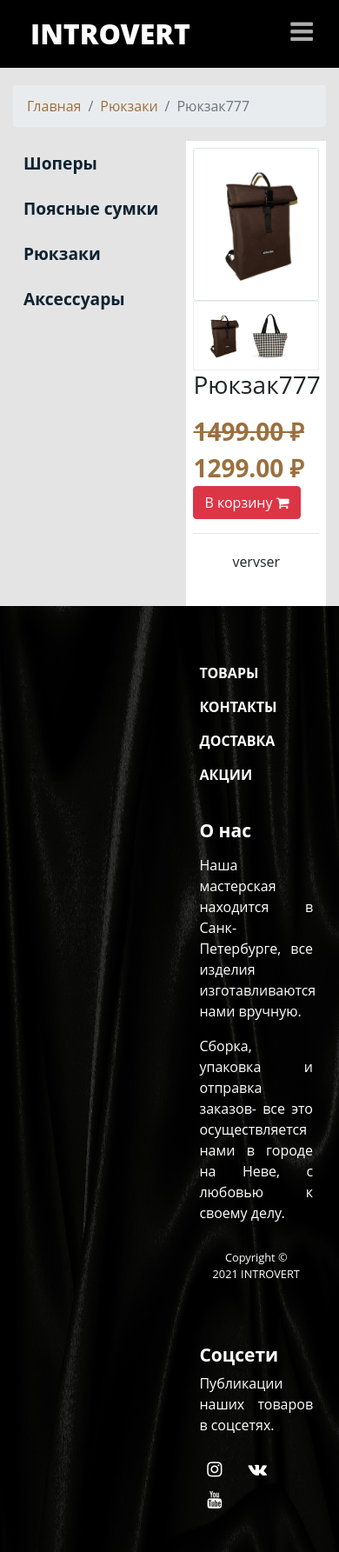
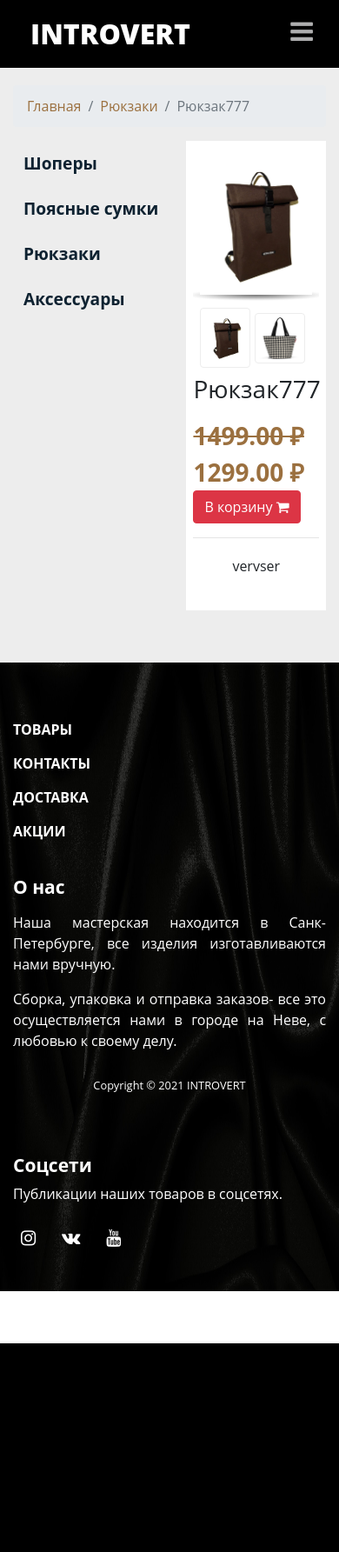
Before and after one commit to rudotcom/electron, a Django app: a page that uses templates/base.html in a window 390 px wide. Shown: the top 1785 px of the page at 87% size. After the commit the page ends 1545 px from the top, so only its background shows below. Run offline with Django 3.2, Linux system fonts and the light colour scheme; data comes from the database, SQL or seed files in the repository; some libraries are stand-ins or nearby versions.

Commit message:
product card

```diff
--- a/static/css/style.css
+++ b/static/css/style.css
@@ -8,7 +8,7 @@ a {
 }
 p { text-align: justify; }
 * { font-family: 'Open Sans', sans-serif; }
-.container { max-width: 1480px; }
+.container { max-width: 1180px; }
 .tm-handwriting-font { font-family: 'Damion', cursive; }
 .tm-top-header {
     /*position: fixed;*/
@@ -17,11 +17,11 @@ p { text-align: justify; }
   background: black;
   color: white;
 }
-input { color: #0E2231}
+input { color: #0E2231; font-size: 12px;}
 
 .tm-site-name, .tm-site-name a, .tm-site-name a:hover {
   color: #FFFFFF;
-  font-weight:bolder;
+  font-weight:900;
   display: inline-block;
   font-size: 32px;
   margin: 0 10px;
@@ -70,6 +70,7 @@ input { color: #0E2231}
           justify-content: space-between;
   padding-top: 10px;
   padding-bottom: 10px;
+    width: 100%;
 }
 .mobile-menu-icon { display: none; }
 .tm-section { margin-bottom: 60px; }
@@ -132,9 +133,9 @@ input { color: #0E2231}
 .category_menu li .active {
     border: 1px solid rgba(100,50,50,.125);
 }
-.light-gray-bg { background-color: #e4e4e4; }
-.tm-main-section { padding-top: 20px; overflow: hidden;}
-.img-thumbnail { padding: 8px; width:400px}
+.light-gray-bg { background-color: #ededed; }
+.tm-main-section { padding-top: 20px; overflow: hidden; max-width: 1180px;}
+.img-thumbnail { padding: 8px; width:400px; border: 0;}
 .inline-block { display: inline-block; }
 .shadow-img {
   background: url(/static/img/shadow.png) no-repeat center bottom;
@@ -502,8 +503,8 @@ ol li:before {
 
 .tm-product-image-container { float: left; }
 .tm-product-image-container img { width: 400px; border-radius: 4px;}
-.tm-product-thumbnails { padding: 8px; border: #ededed 1px solid; }
-.tm-product-thumbnails img { width: 50px; cursor: pointer;}
+.tm-product-thumbnails { padding: 8px; align-content: center}
+.tm-product-thumbnails img { width: 58px; cursor: pointer; border: #ededed 1px solid; padding: 4px; }
 .form-control {
   border-color: #aeaeaf;
   border-radius: 10px;
@@ -590,7 +591,7 @@ button.tm-more-button {
     text-align: left;
   }
   .tm-header-line { width: 44px; }
-  .tm-main-section { padding-top: 20px; max-width: 1480px;}
+  .tm-main-section { padding-top: 20px; max-width: 1080px;}
   .tm-section-header-container {
     -webkit-box-align: start;
     -webkit-align-items: flex-start;
--- a/templates/base.html
+++ b/templates/base.html
@@ -48,9 +48,7 @@
       </div>
     </div>
 
-    <div class="tm-main-section light-gray-bg">
-      <div class="container">
-
+    <div class="container tm-main-section light-gray-bg">
           <div>
               <ul class="breadcrumb">
                 <li class="breadcrumb-item"><a href="{% url 'base' %}">Главная</a></li>
--- a/templates/i_item_card.html
+++ b/templates/i_item_card.html
@@ -1,5 +1,5 @@
             <div class="tm-popular-item">
-                <div class="tm-item-image">
+                <div class="tm-item-image shadow-img">
               <a href="{{ product.get_absolute_url }}"><img src="{{ product.image.url }}" alt="Popular" class="tm-popular-item-img"></a>
                 </div>
               <div class="tm-popular-item-description">
--- a/templates/product_detail.html
+++ b/templates/product_detail.html
@@ -10,7 +10,7 @@
 
 <div class="tm-product-details">
         <div class="tm-product-image-container">
-            <img src="{{ product.image.url }}" class="img-thumbnail" id="main-image">
+            <img src="{{ product.image.url }}" class="img-thumbnail shadow-img" id="main-image">
             <div class="tm-product-thumbnails">
             {% if product.productimage_set.count %}
                 <img src="{{ product.image.url }}" onclick="javascript:document.getElementById('main-image').src=this.src">
```
